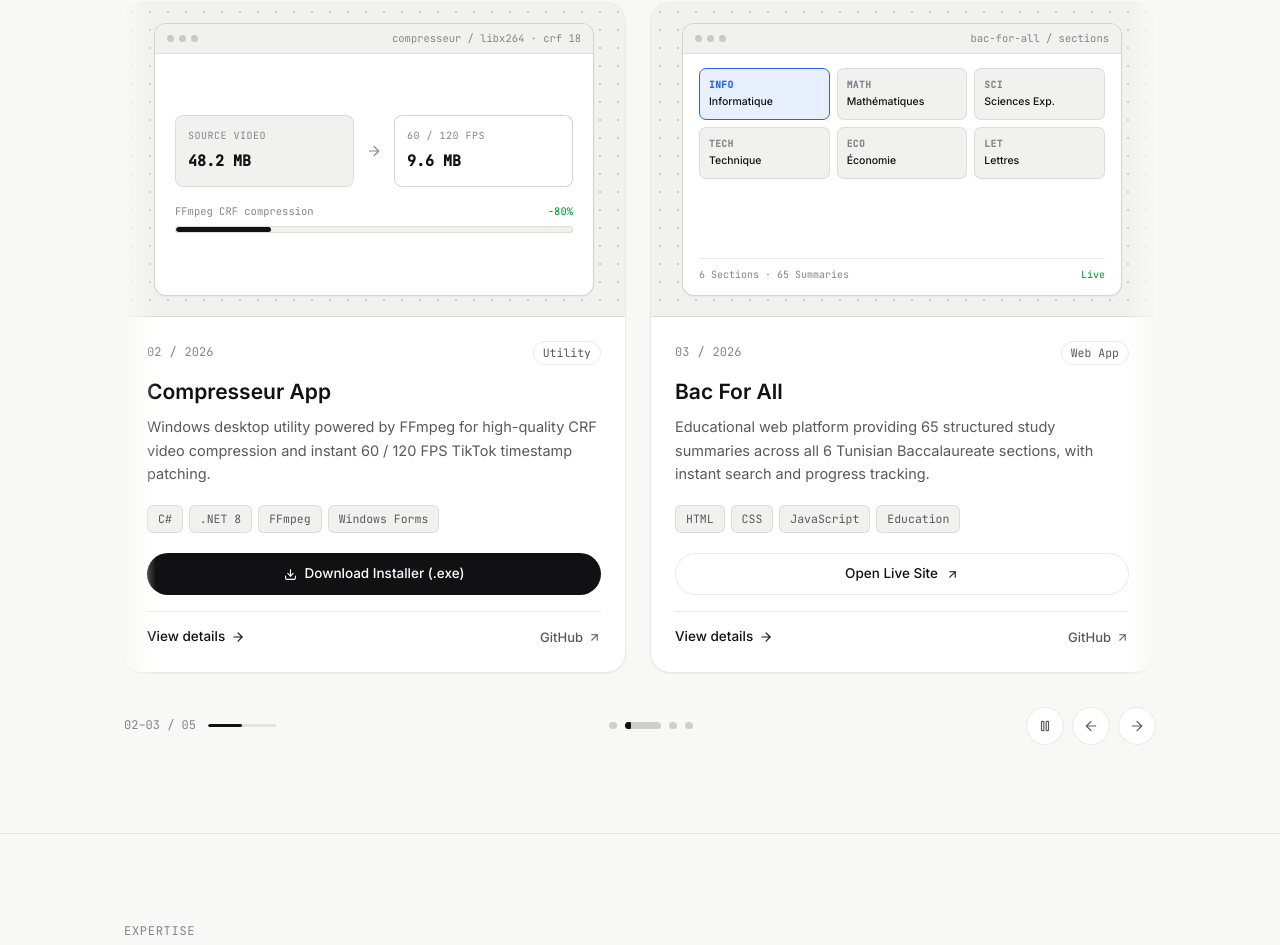
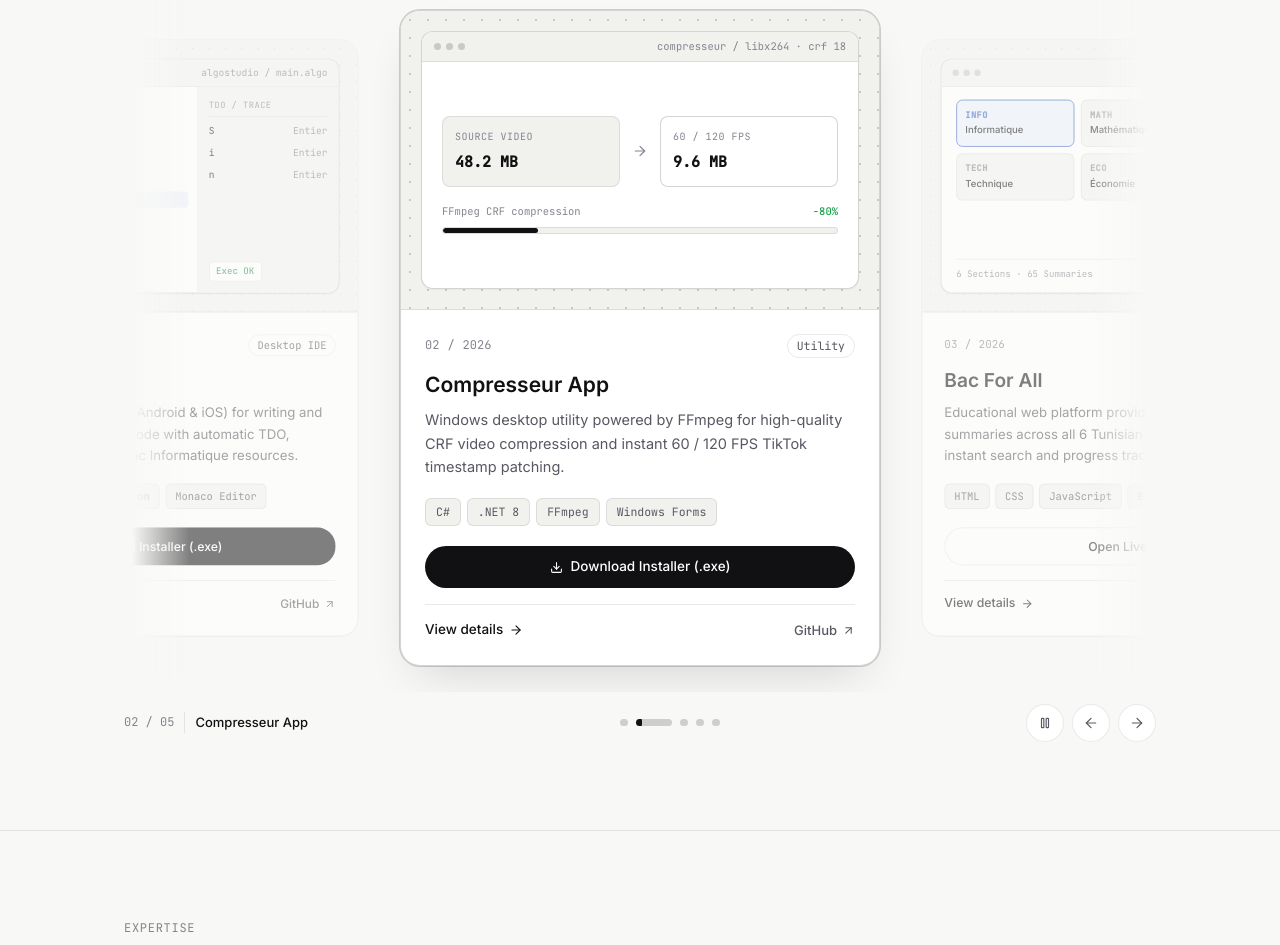
Before and after one commit to YassineM-Dev/Portfolio, a plain HTML site: page index.html in a window 1280 px wide. Shown: the part 925-1870 px from the top of the page. Drawn offline with Linux system fonts and the light colour scheme.

Commit message:
Upgrade Projects slider to side-by-side selective spotlight carousel

```diff
--- a/assets/css/styles.css
+++ b/assets/css/styles.css
@@ -539,6 +539,7 @@ textarea {
 
 .projects-slider-shell {
   position: relative;
+  --slide-w: 480px;
 }
 
 .projects-viewport {
@@ -551,21 +552,21 @@ textarea {
   position: absolute;
   top: 0;
   bottom: 14px;
-  width: 34px;
+  width: 68px;
   pointer-events: none;
   z-index: 4;
   opacity: 0;
-  transition: opacity 0.25s ease;
+  transition: opacity 0.3s ease;
 }
 
 .projects-viewport::before {
   left: -2px;
-  background: linear-gradient(to right, var(--bg), transparent);
+  background: linear-gradient(to right, var(--bg) 15%, transparent);
 }
 
 .projects-viewport::after {
   right: -2px;
-  background: linear-gradient(to left, var(--bg), transparent);
+  background: linear-gradient(to left, var(--bg) 15%, transparent);
 }
 
 .projects-viewport.has-left-fade::before,
@@ -575,12 +576,13 @@ textarea {
 
 .projects-grid {
   display: flex;
-  gap: 24px;
+  align-items: stretch;
+  gap: 20px;
   overflow-x: auto;
   scroll-snap-type: x mandatory;
   scroll-behavior: smooth;
-  padding: 8px 2px 16px;
-  margin: -8px -2px 0;
+  padding: 18px max(0px, calc((100% - var(--slide-w)) / 2)) 26px;
+  margin: -10px 0 0;
   cursor: grab;
   scrollbar-width: none;
   -ms-overflow-style: none;
@@ -604,12 +606,14 @@ textarea {
 }
 
 .projects-grid .project-card {
-  flex: 0 0 calc((100% - 24px) / 2);
-  scroll-snap-align: start;
+  flex: 0 0 var(--slide-w);
+  width: var(--slide-w);
+  scroll-snap-align: center;
+  scroll-snap-stop: always;
 }
 
 .slider-controls {
-  margin-top: 18px;
+  margin-top: 12px;
   display: flex;
   align-items: center;
   justify-content: space-between;
@@ -619,8 +623,8 @@ textarea {
 .slider-meta-col {
   display: inline-flex;
   align-items: center;
-  gap: 12px;
-  min-width: 140px;
+  gap: 10px;
+  min-width: 190px;
 }
 
 .slider-indicator {
@@ -629,20 +633,16 @@ textarea {
   white-space: nowrap;
 }
 
-.slider-track-bar {
-  width: 68px;
-  height: 3px;
-  border-radius: var(--radius-pill);
-  background: var(--border);
+.slider-active-title {
+  font-size: 13px;
+  font-weight: 500;
+  color: var(--text);
+  white-space: nowrap;
   overflow: hidden;
-}
-
-.slider-track-fill {
-  height: 100%;
-  width: 33%;
-  border-radius: var(--radius-pill);
-  background: var(--accent);
-  transition: width 0.35s var(--ease);
+  text-overflow: ellipsis;
+  max-width: 170px;
+  padding-left: 10px;
+  border-left: 1px solid var(--border);
 }
 
 .slider-dots {
@@ -736,7 +736,8 @@ textarea {
   display: flex;
   flex-direction: column;
   box-shadow: var(--shadow-sm);
-  transition: opacity 0.35s var(--ease), border-color 0.25s var(--ease), transform 0.3s var(--ease), box-shadow 0.25s var(--ease);
+  transform-origin: center center;
+  transition: opacity 0.42s var(--ease), transform 0.42s var(--ease), filter 0.38s var(--ease), border-color 0.25s var(--ease), box-shadow 0.35s var(--ease);
 }
 
 .project-card::before {
@@ -754,20 +755,47 @@ textarea {
   transition: opacity 0.3s ease;
 }
 
-.project-card:hover::before {
+.project-card.is-selected {
   opacity: 1;
-}
-
-.project-card.is-dimmed {
-  opacity: 0.68;
-  transform: scale(0.985);
-}
-
-.project-card:hover {
+  transform: scale(1) translateY(0);
+  filter: none;
+  border-color: var(--border-strong);
+  box-shadow: 0 22px 48px -18px rgba(0, 0, 0, 0.16), 0 0 0 1px var(--border-strong);
+  z-index: 2;
+}
+
+[data-theme="dark"] .project-card.is-selected {
+  box-shadow: 0 26px 56px -18px rgba(0, 0, 0, 0.72), 0 0 0 1px rgba(255, 255, 255, 0.18);
+}
+
+.project-card.is-selected:hover::before {
   opacity: 1;
+}
+
+.project-card.is-selected:hover {
+  transform: scale(1) translateY(-3px);
+}
+
+.project-card.is-side {
+  opacity: 0.52;
+  transform: scale(0.91);
+  filter: saturate(0.7);
+  cursor: pointer;
+  z-index: 1;
+}
+
+.project-card.is-side:hover {
+  opacity: 0.82;
+  transform: scale(0.94);
+  filter: saturate(1);
   border-color: var(--border-strong);
-  transform: translateY(-4px);
-  box-shadow: var(--shadow-md);
+}
+
+.project-card.is-far {
+  opacity: 0.3;
+  transform: scale(0.86);
+  filter: saturate(0.5);
+  cursor: pointer;
 }
 
 .card-preview {
@@ -2461,11 +2489,18 @@ textarea {
 }
 
 /* Responsive */
+@media (max-width: 900px) {
+  .projects-slider-shell {
+    --slide-w: min(460px, calc(100vw - 110px));
+  }
+
+  .projects-viewport::before,
+  .projects-viewport::after {
+    width: 32px;
+  }
+}
+
 @media (max-width: 860px) {
-  .projects-grid .project-card {
-    flex: 0 0 100%;
-  }
-
   .skills-showcase-grid,
   .about-grid,
   .reviews-layout,
@@ -2573,6 +2608,19 @@ textarea {
     gap: 16px;
   }
 
+  .projects-slider-shell {
+    --slide-w: min(360px, calc(100vw - 76px));
+  }
+
+  .projects-grid {
+    gap: 14px;
+  }
+
+  .projects-viewport::before,
+  .projects-viewport::after {
+    width: 18px;
+  }
+
   .slider-controls {
     flex-wrap: wrap;
     row-gap: 12px;
@@ -2582,8 +2630,8 @@ textarea {
     min-width: auto;
   }
 
-  .slider-track-bar {
-    display: none;
+  .slider-active-title {
+    max-width: 150px;
   }
 
   .card-body {
--- a/assets/js/app.js
+++ b/assets/js/app.js
@@ -171,7 +171,7 @@
     projectsGrid: document.getElementById("projects-grid"),
     sliderControls: document.getElementById("slider-controls"),
     sliderIndicator: document.getElementById("slider-indicator"),
-    sliderTrackFill: document.getElementById("slider-track-fill"),
+    sliderActiveTitle: document.getElementById("slider-active-title"),
     sliderDots: document.getElementById("slider-dots"),
     sliderAutoplay: document.getElementById("slider-autoplay"),
     sliderPrev: document.getElementById("slider-prev"),
@@ -753,9 +753,12 @@
       })
       .join("");
 
-    els.projectsGrid.scrollTo({ left: 0, behavior: "auto" });
     sliderAutoplayElapsed = 0;
-    updateSliderUI(0);
+    sliderLastActiveIndex = -1;
+    requestAnimationFrame(() => {
+      scrollCardToCenter(0, "auto");
+      updateSliderUI(0);
+    });
   }
 
   const AUTOPLAY_MS = 5500;
@@ -766,40 +769,53 @@
   let sliderLastFrame = 0;
   let sliderLastActiveIndex = -1;
 
+  function getSliderCards() {
+    return els.projectsGrid ? Array.from(els.projectsGrid.querySelectorAll(".project-card")) : [];
+  }
+
   function getSliderMetrics() {
-    const cards = els.projectsGrid ? els.projectsGrid.querySelectorAll(".project-card") : [];
+    const cards = getSliderCards();
     const total = cards.length;
-    const visible = window.innerWidth <= 860 ? 1 : 2;
-    const maxIndex = Math.max(0, total - visible);
-    let stepWidth = 0;
-    if (cards.length > 0) {
-      const style = window.getComputedStyle(els.projectsGrid);
-      const gap = parseFloat(style.columnGap || style.gap) || 24;
-      stepWidth = cards[0].getBoundingClientRect().width + gap;
-    }
-    return { cards, total, visible, maxIndex, stepWidth };
+    const maxIndex = Math.max(0, total - 1);
+    return { cards, total, maxIndex };
+  }
+
+  function scrollCardToCenter(index, behavior) {
+    const cards = getSliderCards();
+    const card = cards[index];
+    if (!card || !els.projectsGrid) return;
+    const targetLeft = card.offsetLeft - (els.projectsGrid.clientWidth - card.offsetWidth) / 2;
+    els.projectsGrid.scrollTo({ left: Math.max(0, targetLeft), behavior: behavior || "smooth" });
   }
 
   function getCurrentSlideIndex() {
-    const { maxIndex, stepWidth } = getSliderMetrics();
-    if (!stepWidth || maxIndex === 0) return 0;
-    return Math.min(maxIndex, Math.max(0, Math.round(els.projectsGrid.scrollLeft / stepWidth)));
+    const cards = getSliderCards();
+    if (cards.length <= 1 || !els.projectsGrid) return 0;
+    const viewportCenter = els.projectsGrid.scrollLeft + els.projectsGrid.clientWidth / 2;
+    let bestIdx = 0;
+    let bestDist = Infinity;
+    cards.forEach((card, idx) => {
+      const cardCenter = card.offsetLeft + card.offsetWidth / 2;
+      const dist = Math.abs(cardCenter - viewportCenter);
+      if (dist < bestDist) {
+        bestDist = dist;
+        bestIdx = idx;
+      }
+    });
+    return bestIdx;
   }
 
   function goToSlide(index, wrap) {
-    const { maxIndex, stepWidth } = getSliderMetrics();
-    if (maxIndex === 0) {
-      updateSliderUI(0);
-      return;
-    }
-    const count = maxIndex + 1;
-    const target = wrap
-      ? ((index % count) + count) % count
-      : Math.min(maxIndex, Math.max(0, index));
+    const { total, maxIndex } = getSliderMetrics();
+    if (total === 0) return;
+    const target =
+      maxIndex === 0
+        ? 0
+        : wrap
+        ? ((index % total) + total) % total
+        : Math.min(maxIndex, Math.max(0, index));
     sliderAutoplayElapsed = 0;
-    if (stepWidth > 0) {
-      els.projectsGrid.scrollTo({ left: target * stepWidth, behavior: "smooth" });
-    }
+    scrollCardToCenter(target, "smooth");
     updateSliderUI(target);
   }
 
@@ -817,7 +833,7 @@
 
   function updateSliderUI(forcedIndex) {
     if (!els.sliderControls) return;
-    const { cards, total, visible, maxIndex } = getSliderMetrics();
+    const { cards, total, maxIndex } = getSliderMetrics();
     const activeIndex = typeof forcedIndex === "number" ? forcedIndex : getCurrentSlideIndex();
 
     if (total === 0) {
@@ -826,38 +842,31 @@
     }
     els.sliderControls.hidden = false;
 
-    const firstShown = activeIndex + 1;
-    const lastShown = Math.min(total, activeIndex + visible);
-    els.sliderIndicator.textContent =
-      firstShown === lastShown
-        ? `${padCount(firstShown)} / ${padCount(total)}`
-        : `${padCount(firstShown)}–${padCount(lastShown)} / ${padCount(total)}`;
-
-    // Overall progress track
-    if (els.sliderTrackFill) {
-      const pct = maxIndex === 0 ? 100 : Math.round(((activeIndex + 1) / (maxIndex + 1)) * 100);
-      els.sliderTrackFill.style.width = `${pct}%`;
+    els.sliderIndicator.textContent = `${padCount(activeIndex + 1)} / ${padCount(total)}`;
+    if (els.sliderActiveTitle && cards[activeIndex]) {
+      const titleEl = cards[activeIndex].querySelector(".card-title-btn");
+      els.sliderActiveTitle.textContent = titleEl ? titleEl.textContent.trim() : "";
     }
 
-    // Subtle edge fades when scrollable
+    // Subtle edge fades when side cards peek
     if (els.projectsViewport) {
       els.projectsViewport.classList.toggle("has-left-fade", activeIndex > 0);
       els.projectsViewport.classList.toggle("has-right-fade", activeIndex < maxIndex);
     }
 
-    // Dynamic active/dimmed focus state per card
+    // Selective spotlight focus state (center selected, adjacent sides softly scaled)
     cards.forEach((card, idx) => {
-      const inView = idx >= activeIndex && idx < activeIndex + visible;
-      card.classList.toggle("is-in-view", inView);
-      card.classList.toggle("is-dimmed", !inView);
+      const dist = Math.abs(idx - activeIndex);
+      card.classList.toggle("is-selected", dist === 0);
+      card.classList.toggle("is-side", dist === 1);
+      card.classList.toggle("is-far", dist >= 2);
     });
 
-    // Rebuild dots cleanly only when count or active index changed
-    const dotCount = maxIndex + 1;
-    if (els.sliderDots.children.length !== dotCount || sliderLastActiveIndex !== activeIndex) {
+    // Rebuild dots only when slide count or active slide changed
+    if (els.sliderDots.children.length !== total || sliderLastActiveIndex !== activeIndex) {
       sliderLastActiveIndex = activeIndex;
       let dotsHtml = "";
-      for (let i = 0; i < dotCount; i++) {
+      for (let i = 0; i < total; i++) {
         dotsHtml += `<button type="button" class="slider-dot ${i === activeIndex ? "is-active" : ""}" data-slide="${i}" role="tab" aria-selected="${i === activeIndex ? "true" : "false"}" aria-label="Slide ${i + 1}"><span class="slider-dot-fill"></span></button>`;
       }
       els.sliderDots.innerHTML = dotsHtml;
@@ -1071,6 +1080,15 @@
           if (Date.now() < suppressClickUntil) {
             event.preventDefault();
             event.stopPropagation();
+            return;
+          }
+          // Clicking any flanking side card selects & smoothly centers it first
+          const card = event.target.closest(".project-card");
+          if (card && !card.classList.contains("is-selected")) {
+            event.preventDefault();
+            event.stopPropagation();
+            const idx = getSliderCards().indexOf(card);
+            if (idx >= 0) goToSlide(idx, false);
           }
         },
         true
@@ -1118,7 +1136,9 @@
       window.addEventListener(
         "resize",
         () => {
-          updateSliderUI();
+          const idx = getCurrentSlideIndex();
+          scrollCardToCenter(idx, "auto");
+          updateSliderUI(idx);
         },
         { passive: true }
       );
--- a/index.html
+++ b/index.html
@@ -152,10 +152,8 @@
 
           <div class="slider-controls" id="slider-controls">
             <div class="slider-meta-col">
-              <span class="slider-indicator mono" id="slider-indicator">01–02 / 05</span>
-              <div class="slider-track-bar" aria-hidden="true">
-                <div class="slider-track-fill" id="slider-track-fill"></div>
-              </div>
+              <span class="slider-indicator mono" id="slider-indicator">01 / 05</span>
+              <span class="slider-active-title" id="slider-active-title">AlgoStudio</span>
             </div>
 
             <div class="slider-dots" id="slider-dots" role="tablist" aria-label="Slide navigation"></div>
```
